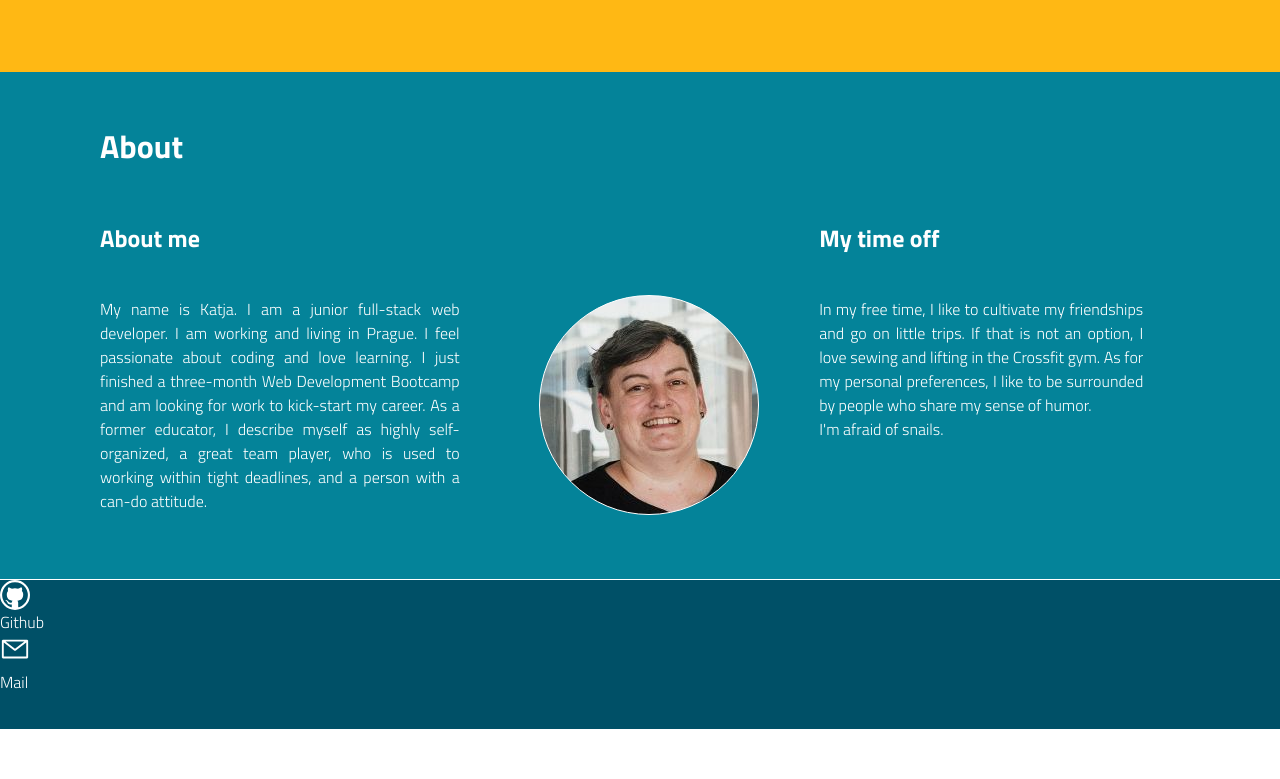
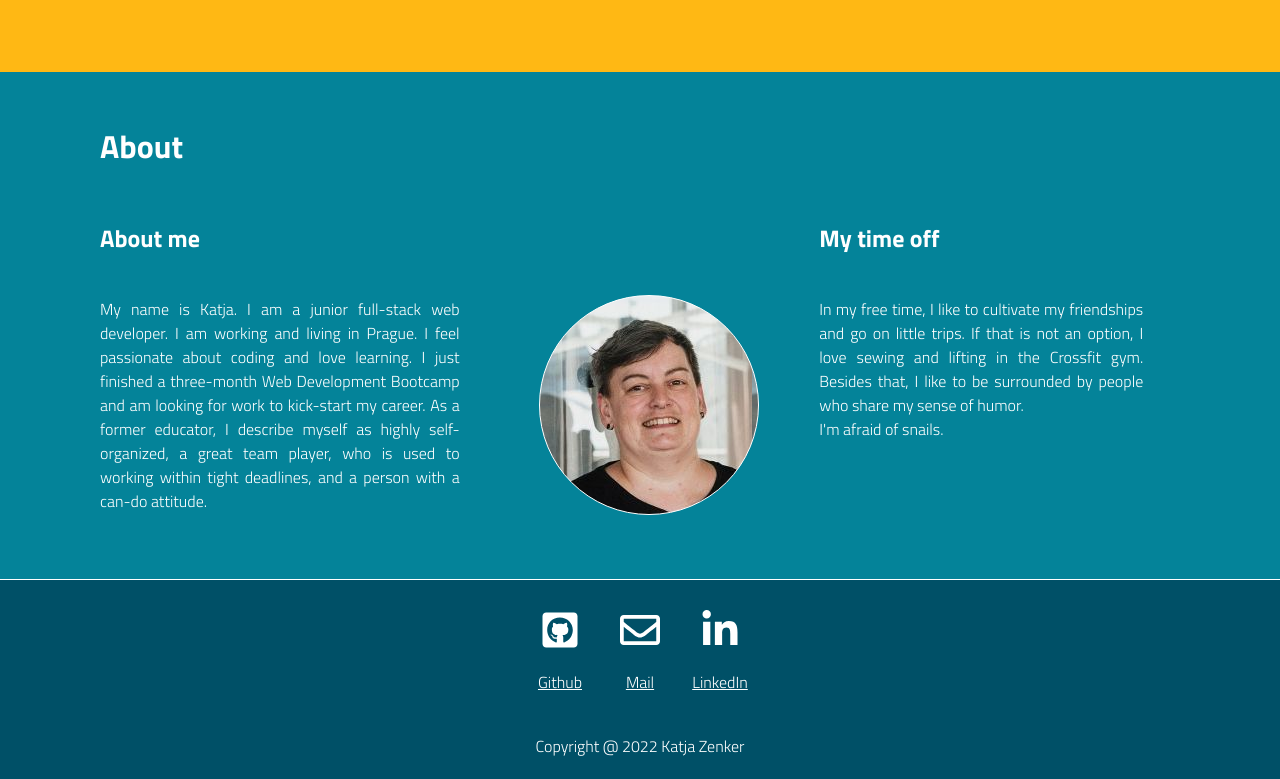
Before and after one commit to queuing4oranges/portfolio, a React (Create React App) app: page / in a window 1280 px wide. Shown: the part 2614-3393 px from the top of the page. Before the commit the page ends 3343 px from the top, so only its background shows below. Built offline with nearby package versions, Linux system fonts and the light colour scheme; data requests are answered from the project's data file.

Commit message:
finished footer

```diff
--- a/src/components/About.js
+++ b/src/components/About.js
@@ -22,7 +22,7 @@ const About = () => {
                 </div>
 
                 <div className="hobby__container">
-                    <p className="text right">In my free time, I like to cultivate my friendships and go on little trips. If that is not an option, I love sewing and lifting in the Crossfit gym. As for my personal preferences, I like to be surrounded by people who share my sense of humor.
+                    <p className="text right">In my free time, I like to cultivate my friendships and go on little trips. If that is not an option, I love sewing and lifting in the Crossfit gym. Besides that, I like to be surrounded by people who share my sense of humor.
                     <br />
                     I'm afraid of snails.
                      </p>
--- a/src/components/Footer.js
+++ b/src/components/Footer.js
@@ -1,25 +1,33 @@
 
 import React from 'react';
-import { VscGithub, VscMail } from "react-icons/vsc";
+// import { VscGithub, VscMail } from "react-icons/vsc";
+import { FaLinkedinIn, FaRegEnvelope, FaGithubSquare }from 'react-icons/fa';
 
 export default function Footer() {
+
+
   return (
     <div className='footer__container' id='contact'>
+      <div className="footer__content">
 
-      <div className="linked__cont">
-        <div className="git__logo"><VscGithub className="git__logo"/></div>
-        <div className="git__link"><a href="https://github.com/queuing4oranges">Github</a></div>
+        <div className="github__cont">
+          <div className="github__logo logo"><FaGithubSquare className="github__logo" /></div>
+          <div className="github__link"><a className="nav__link" href="https://github.com/queuing4oranges" target="_blank">Github</a></div>
+        </div>
+
+        <div className="mail__cont">
+          <div className="mail__logo logo"><FaRegEnvelope className='mail__logo'/></div>
+          <div className="mail__link"><a className="nav__link" href="mailto:katjazenker@gmail.com?subject=A message from your website">Mail</a></div>
+        </div>
+
+        <div className="linked__cont">
+          <div className="linkedin__logo logo"><FaLinkedinIn className='linkedin__logo'/></div>
+          <div className="linked__link"><a  className="nav__link" href="https://www.linkedin.com/in/katja-zenker" target="_blank">LinkedIn</a></div>
+        </div>
       </div>
 
-      <div className="mail__cont">
-        <div className="mail__logo"><VscMail className='mail__logo'/>Mail</div>
-        <div className="mail__link"><a href=""></a></div>
+      <div className="copyright__content"><p className='copy__text'>Copyright &#64; 2022 Katja Zenker</p>
       </div>
-
-      {/* <div className="insta__cont"></div>
-      <div className="linked__logo"><FontawesomeIcon icon={solid("linkedin")} /></div>
-      <div className="linked__link">LinkedIn</div> */}
-
 
     </div>
   )
--- a/src/components/Header.js
+++ b/src/components/Header.js
@@ -12,7 +12,7 @@ const Header = () => {
                 <div className="navbar__home"><a className="navbar__link" href="#home"><FontAwesomeIcon icon={faHouse} size="1x" color="white"/></a></div>
             </div>
                 <div className="navbar__links">
-                <div className="navbar__pdf"><button className="navbar__button"><a className="navbar__link" href="CV2022.pdf" download="CV2022.pdf">Download CV</a></button></div>
+                <div className="navbar__pdf"><button className="navbar__button"><a className="navbar__link" href="KatjaZenkerCV2022.pdf" download="KatjaZenkerCV2022.pdf">Download CV</a></button></div>
 
                 <div className="navbar__skills"><a className="navbar__link" href="#projects">Projects</a></div>
                 <div className="navbar__skills"><a className="navbar__link" href="#skills">Skills</a></div>
--- a/src/components/Projects.js
+++ b/src/components/Projects.js
@@ -41,7 +41,7 @@ function Projects() {
       </div>
 
       <div className="courses__cont">
-        <h2>Additional study material:</h2>
+        <h2>Studying at the moment:</h2>
         <p>"Build Websites with React &#038; Firebase"</p>
         <p>"Complete Web Design: from Figma to Webflow"</p>
       </div>
--- a/src/scss/footer.scss
+++ b/src/scss/footer.scss
@@ -1,16 +1,59 @@
 .footer__container {
     border-top: white 1px solid;
     background-color: $darkblue;
-    height: 150px;
+    height: 200px;
+    display: flex;
+    flex-direction: column;
+    align-items: center;
 }
 
-.mail__logo,
-.git__logo {
+.logo {
     color: white;
-        width: 30px;
-            height: 30px;
+    // width: 70px;
+    // height: 70px;
+    margin: 20px;
+    display: flex;
+    justify-content: center;
+    align-items: center;
+    object-fit: cover;
+
 }
 
-.fa-linkedin {
+.footer__content {
+    width: 80%;
+    margin: 10px auto;
+    display: flex;
+    flex-direction: row;
+    justify-content: center;
+    align-items: center;
+}
+
+.github__cont,
+.mail__cont,
+.linked__cont {
+    display: flex;
+    flex-direction: column;
+    align-items: center;
+    justify-content: center;
+}
+
+.nav__link {
     color: white;
+    font-size: 1.5em;
 }
+
+.copy__text {
+    color: white;
+    margin-bottom: 0;
+    margin-top: 30px;
+}
+.github__logo,
+.mail__logo,
+.linkedin__logo {
+    width: 40px;
+    height: 40px;
+}
+
+.nav__link {
+    font-size: 1em;
+}
```
Also changed, not shown: 2 other files (tests, documents, lock files or other folders).
